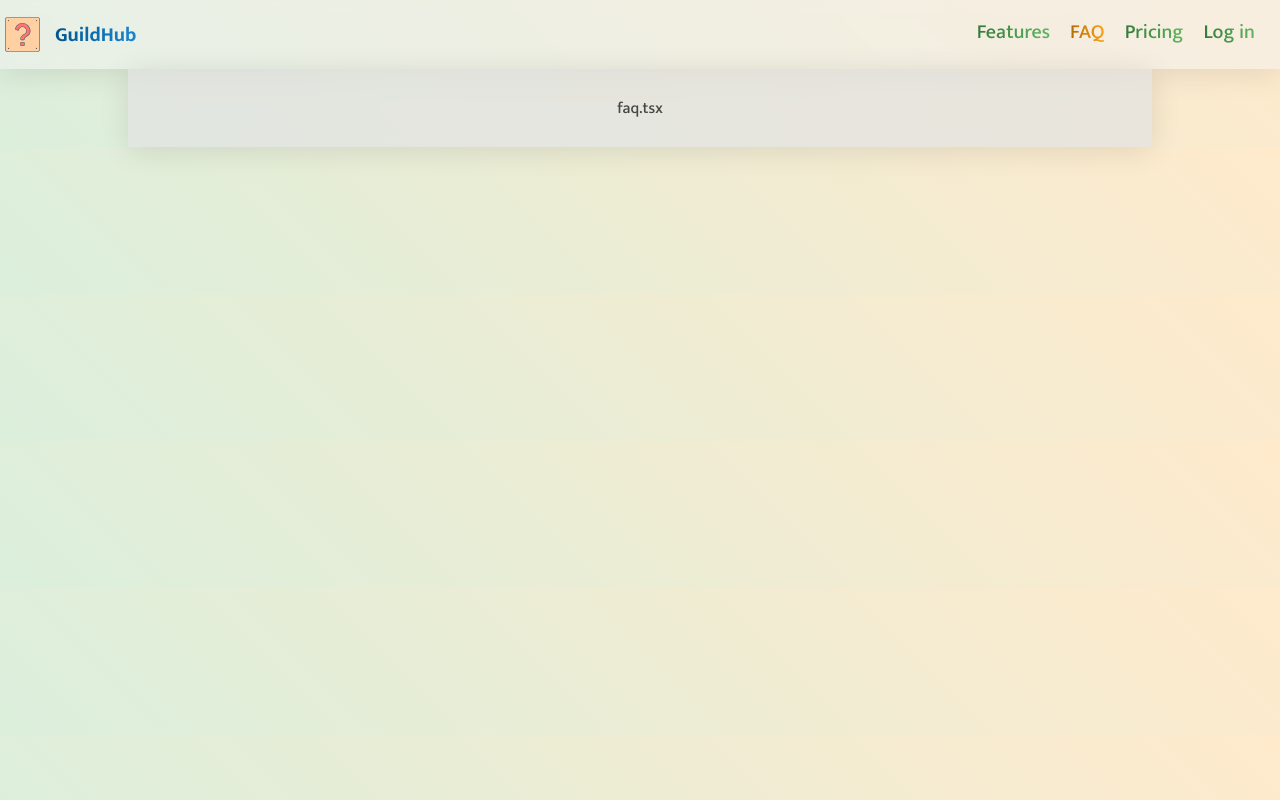
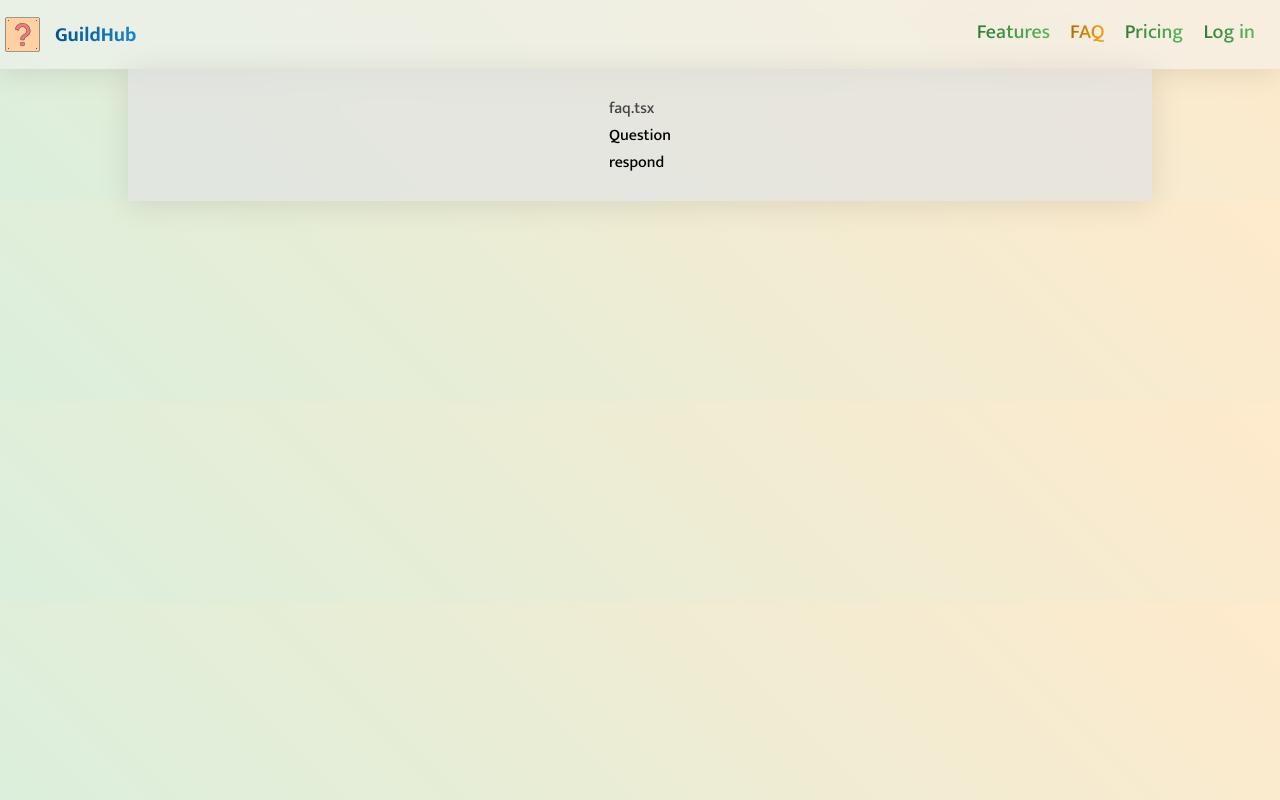
Before and after one commit to pasiastazebra/GuildHub, a Next.js app in the folder guildhub/: page /faq in a window 1280 px wide. Built offline with nearby package versions, Linux system fonts and the light colour scheme.

Commit message:
bumped next version

```diff
--- a/guildhub/app/faq/page.tsx
+++ b/guildhub/app/faq/page.tsx
@@ -1,7 +1,10 @@
+import Question from "@/components/question";
+
 const faq = () => {
   return (
     <div>
       <p>faq.tsx</p>
+      <Question question="Question" respond="respond"></Question>
     </div>
   );
 };
--- a/guildhub/components/Question.tsx
+++ b/guildhub/components/Question.tsx
@@ -1,7 +1,17 @@
 "use client";
 
-const Question = () => {
-  return <div>question</div>;
+interface questionProps {
+  question: string;
+  respond: string;
+}
+
+const Question: React.FC<questionProps> = ({ question, respond }) => {
+  return (
+    <div>
+      <div>{question}</div>
+      <div>{respond}</div>
+    </div>
+  );
 };
 
 export default Question;
--- a/guildhub/package.json
+++ b/guildhub/package.json
@@ -12,7 +12,7 @@
     "bcrypt": "^5.1.1",
     "mongodb": "^6.5.0",
     "mongoose": "^8.3.1",
-    "next": "14.1.4",
+    "next": "^14.2.1",
     "next-auth": "^4.24.7",
     "react": "^18",
     "react-dom": "^18"
```
Also changed, not shown: 1 other file (tests, documents, lock files or other folders).
